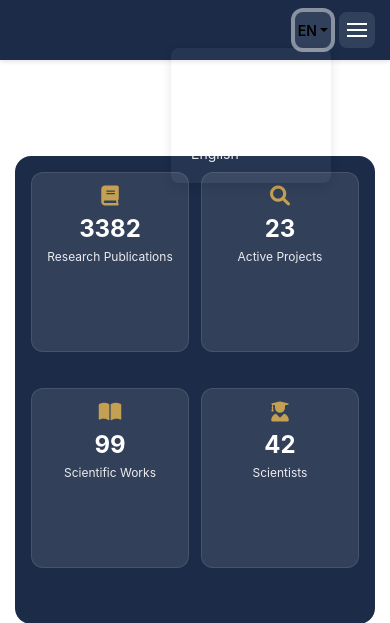
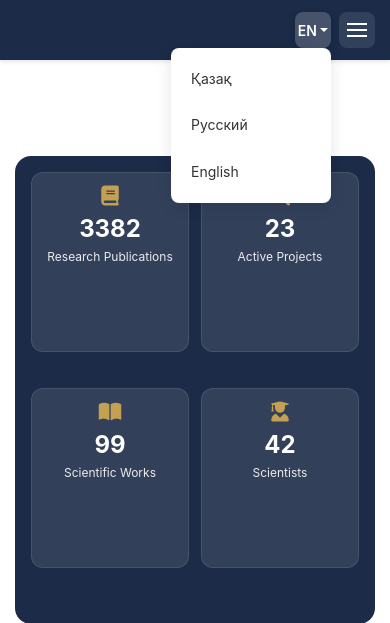
Before and after one commit to SmaylovSerikbay/historystate, a Django app: page /en/ in a window 390 px wide, after a click on "EN". Shown: the top 623 px of the page. Run offline with Django 5.2, Linux system fonts and the light colour scheme; data that the repository does not hold is empty; some libraries are stand-ins or nearby versions.

Commit message:
Refine language switcher and search styling with enhanced mobile design

```diff
--- a/templates/base.html
+++ b/templates/base.html
@@ -207,6 +207,7 @@
             /* Переключатель языков */
             .language-switcher {
                 margin: 0;
+                position: relative;
             }
 
             .language-switcher .btn {
@@ -214,7 +215,7 @@
                 height: 40px;
                 padding: 0;
                 border: none;
-                background: rgba(255,255,255,0.1);
+                background: #ffffff20;
                 border-radius: 8px;
                 font-size: 14px;
                 font-weight: 600;
@@ -222,10 +223,47 @@
                 align-items: center;
                 justify-content: center;
                 transition: all 0.3s ease;
+                color: #fff;
+                box-shadow: 0 2px 5px rgba(0,0,0,0.1);
             }
 
-            .language-switcher .btn:hover {
-                background: rgba(255,255,255,0.2);
+            .language-switcher .btn:hover,
+            .language-switcher .btn:focus {
+                background: #ffffff30;
+                color: #fff;
+                box-shadow: 0 3px 8px rgba(0,0,0,0.2);
+            }
+
+            .language-switcher .dropdown-menu {
+                min-width: 160px;
+                background: #fff;
+                border: none;
+                border-radius: 8px;
+                box-shadow: 0 4px 15px rgba(0,0,0,0.1);
+                margin-top: 8px;
+                padding: 8px 0;
+                transform: none !important;
+            }
+
+            .language-switcher .dropdown-item {
+                padding: 12px 20px;
+                color: var(--text-color);
+                font-size: 14px;
+                display: flex;
+                align-items: center;
+                transition: all 0.2s ease;
+                background: transparent;
+                border-bottom: 1px solid #f5f5f5;
+            }
+
+            .language-switcher .dropdown-item:last-child {
+                border-bottom: none;
+            }
+
+            .language-switcher .dropdown-item:hover {
+                background: var(--light-bg);
+                color: var(--primary-color);
+                padding-left: 25px;
             }
 
             /* Кнопка меню */
```
Also changed, not shown: other parts of templates/base.html (+76 -32 lines).
